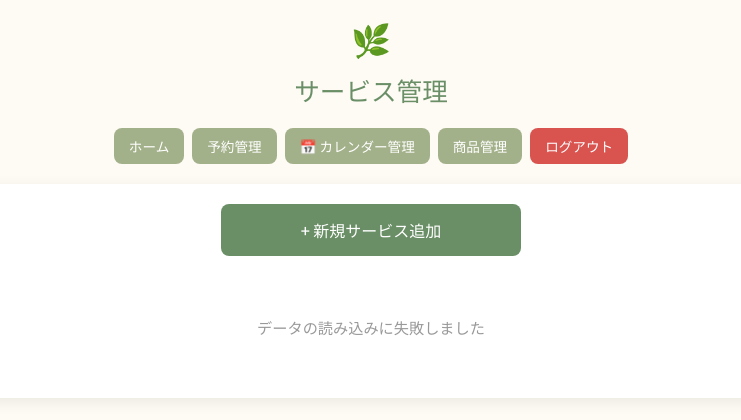
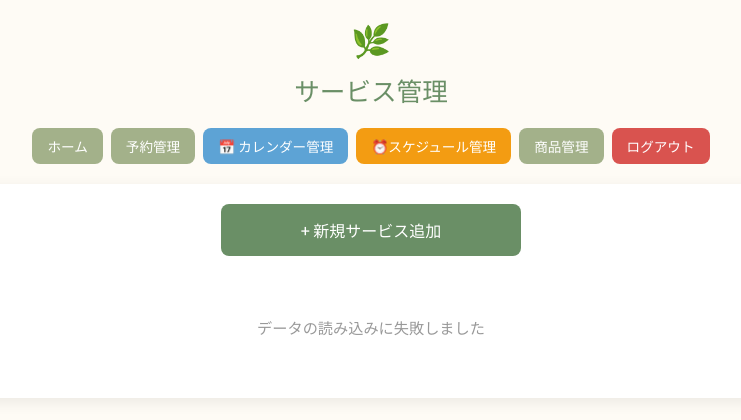
Before and after one commit to nitroskd/salon-booking, a Python web app: template templates/admin_services.html in a window 1280 px wide. Shown: the top 420 px of the page, without its empty margins (269-1010 px from the left). Run offline with Jinja, Linux system fonts and the light colour scheme; the template is opened without the code that fills it, so the values that code supplies are empty.

Commit message:
必要な変更だけコミット

```diff
--- a/templates/admin.html
+++ b/templates/admin.html
@@ -104,6 +104,10 @@
 
     .btn-calendar {
       background: #5da3d5;
+    }
+
+    .btn-schedule {
+      background: #f39c12;
     }
 
     .btn-logout {
@@ -442,6 +446,7 @@
   <nav>
     <a href="/home">ホーム</a>
     <a href="/admin/calendar" class="btn-calendar">📅 カレンダー管理</a>
+    <a href="/admin/schedule" class="btn-schedule">⏰スケジュール管理</a>
     <a href="/admin/services">サービス管理</a>
     <a href="/admin/products">商品管理</a>
     <a href="/admin/logout" class="btn-logout">ログアウト</a>
--- a/templates/admin_calendar.html
+++ b/templates/admin_calendar.html
@@ -62,6 +62,10 @@
 
     .btn-calendar {
       background: #5da3d5;
+    }
+
+    .btn-schedule {
+      background: #f39c12;
     }
 
     .btn-logout {
@@ -269,6 +273,7 @@
   <nav>
     <a href="/">ホーム</a>
     <a href="/admin">予約管理</a>
+    <a href="/admin/schedule" class="btn-schedule">⏰スケジュール管理</a>
     <a href="/admin/services">サービス管理</a>
     <a href="/admin/products">商品管理</a>
     <a href="/admin/logout" class="btn-logout">ログアウト</a>
--- a/templates/admin_services.html
+++ b/templates/admin_services.html
@@ -59,6 +59,14 @@
 
     nav a:active {
       transform: scale(0.98);
+    }
+
+    .btn-calendar {
+      background: #5da3d5;
+    }
+
+    .btn-schedule {
+      background: #f39c12;
     }
 
     .btn-logout {
@@ -347,7 +355,8 @@
   <nav>
     <a href="/">ホーム</a>
     <a href="/admin">予約管理</a>
-    <a href="/admin/calendar">📅 カレンダー管理</a>
+    <a href="/admin/calendar" class="btn-calendar">📅 カレンダー管理</a>
+    <a href="/admin/schedule" class="btn-schedule">⏰スケジュール管理</a>
     <a href="/admin/products">商品管理</a>
     <a href="/admin/logout" class="btn-logout">ログアウト</a>
   </nav>
```
Also changed, not shown: templates/admin_products.html (+6 -1 lines), templates/admin_products_list.html (+6 -1 lines), 1 other file.
